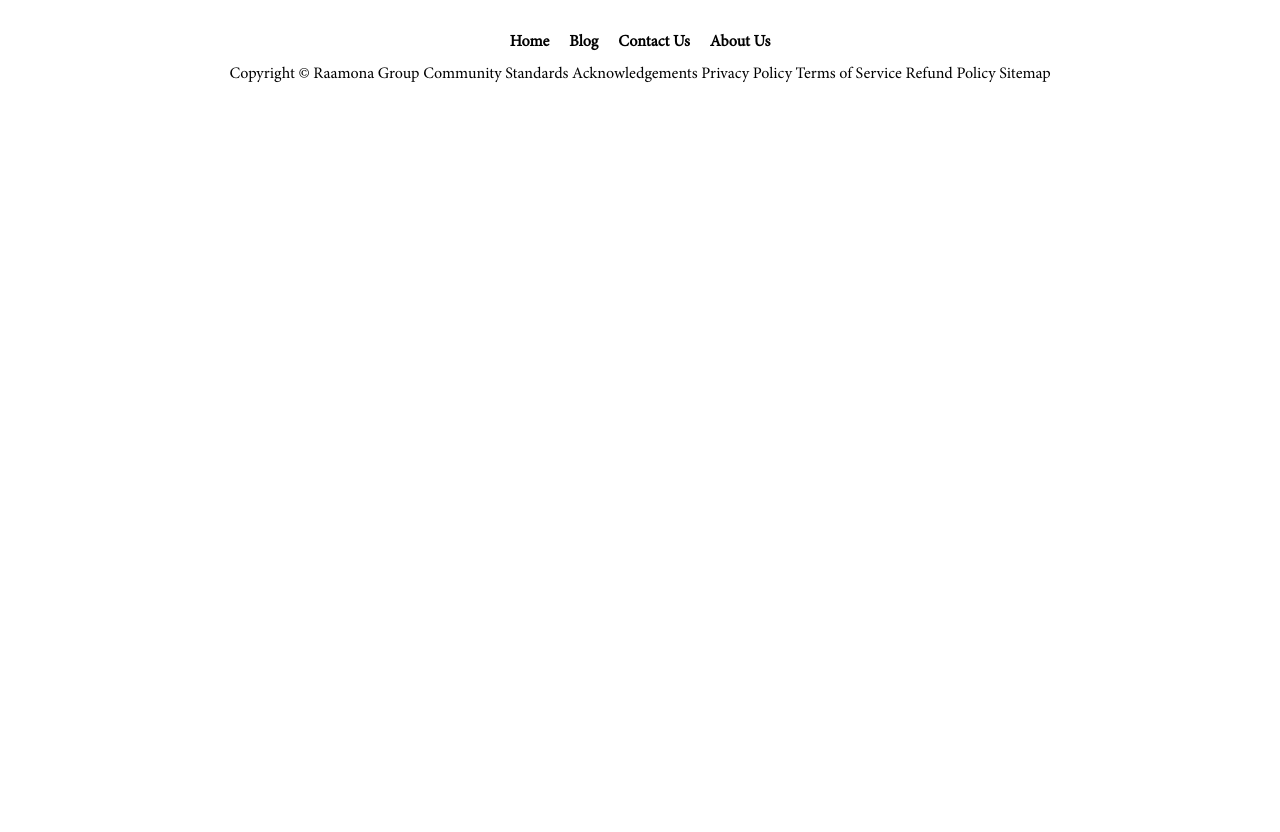
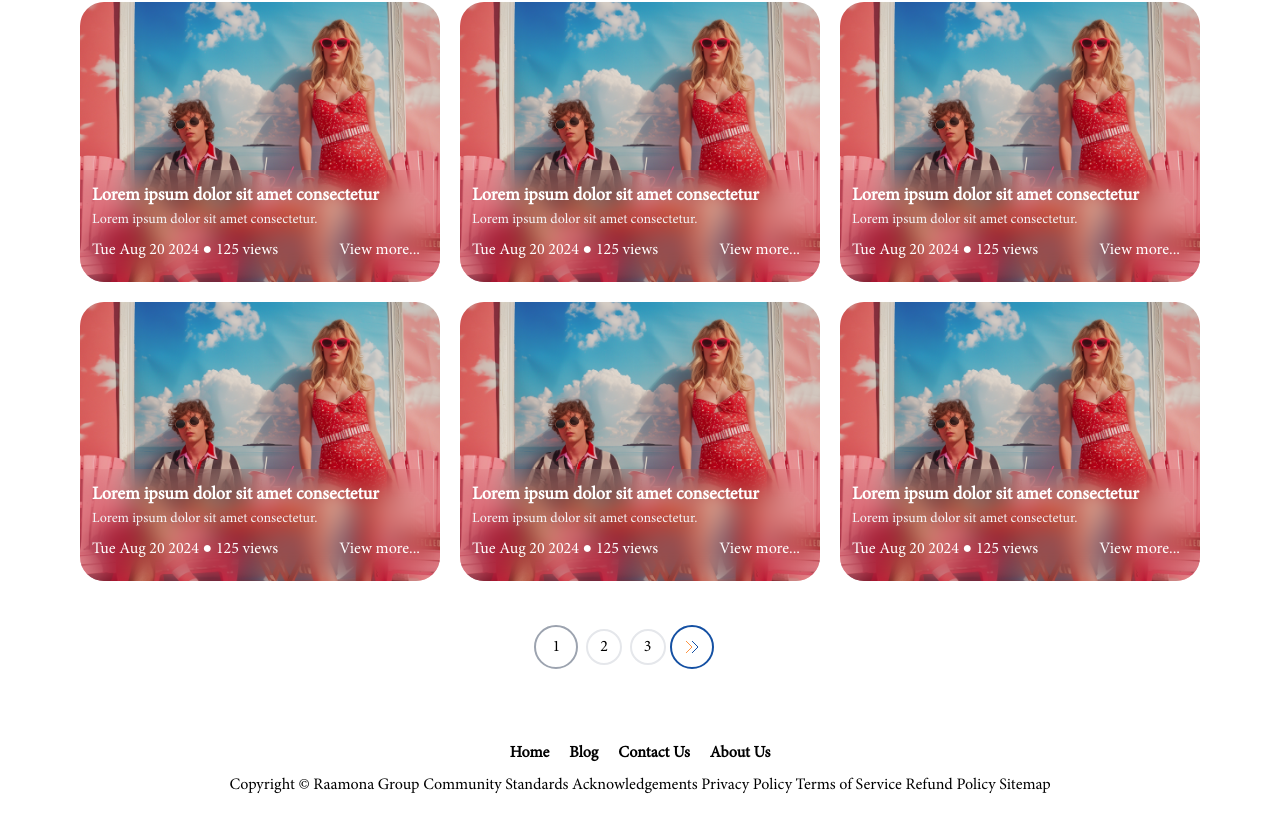
Before and after one commit to zahra-hsb/raamona-parallax, a Next.js app: page /blog in a window 1280 px wide. Shown: the part 1522-2354 px from the top of the page. Before the commit the page ends 1648 px from the top, so only its background shows below. Built offline with nearby package versions, Linux system fonts and the light colour scheme.

Commit message:
blog pagination created

```diff
--- a/src/app/blog/page.js
+++ b/src/app/blog/page.js
@@ -1,3 +1,4 @@
+import BlogPagination from "@/components/blogComponents/BlogPagination"
 import BlogSection from "@/components/blogComponents/BlogSection"
 import BlogSlider from "@/components/blogComponents/BlogSlider"
 import Header from "@/components/globalComponents/Header"
@@ -10,6 +11,7 @@ const blog = () => {
             <Header style={'w-[90%] fixed z-50'} />
             <BlogSlider />
             <BlogSection />
+            <BlogPagination />
             <Footer isShow={false} />
         </>
     )
--- /dev/null
+++ b/src/components/blogComponents/BlogPagination/index.jsx
@@ -0,0 +1,109 @@
+'use client';
+import Image from "next/image";
+import blog from '../../../../public/images/blog/Property 1=Default.png';
+import DateAndViews from "@/components/globalComponents/DateAndViews";
+import { useEffect, useState } from "react";
+import Button from "@/components/globalComponents/Button";
+import next from '../../../../public/icons/Expand_right_double_light.svg'
+
+const BlogPagination = () => {
+    const postsPerPage = 6;
+    const [currentPage, setCurrentPage] = useState(1);
+    const [date, setDate] = useState('');
+
+    useEffect(() => {
+        const now = new Date();
+        const t = now.toDateString();
+        console.log(t);
+        setDate(t);
+    }, []);
+
+    const array = [
+        { image: blog, title: 'Lorem ipsum dolor sit amet consectetur', text: 'Lorem ipsum dolor sit amet consectetur.', date: date },
+        { image: blog, title: 'Lorem ipsum dolor sit amet consectetur', text: 'Lorem ipsum dolor sit amet consectetur.', date: date },
+        { image: blog, title: 'Lorem ipsum dolor sit amet consectetur', text: 'Lorem ipsum dolor sit amet consectetur.', date: date },
+        { image: blog, title: 'Lorem ipsum dolor sit amet consectetur', text: 'Lorem ipsum dolor sit amet consectetur.', date: date },
+        { image: blog, title: 'Lorem ipsum dolor sit amet consectetur', text: 'Lorem ipsum dolor sit amet consectetur.', date: date },
+        { image: blog, title: 'Lorem ipsum dolor sit amet consectetur', text: 'Lorem ipsum dolor sit amet consectetur.', date: date },
+        { image: blog, title: 'Lorem ipsum dolor sit amet consectetur', text: 'Lorem ipsum dolor sit amet consectetur.', date: date },
+        { image: blog, title: 'Lorem ipsum dolor sit amet consectetur', text: 'Lorem ipsum dolor sit amet consectetur.', date: date },
+        { image: blog, title: 'Lorem ipsum dolor sit amet consectetur', text: 'Lorem ipsum dolor sit amet consectetur.', date: date },
+        { image: blog, title: 'Lorem ipsum dolor sit amet consectetur', text: 'Lorem ipsum dolor sit amet consectetur.', date: date },
+        { image: blog, title: 'Lorem ipsum dolor sit amet consectetur', text: 'Lorem ipsum dolor sit amet consectetur.', date: date },
+        { image: blog, title: 'Lorem ipsum dolor sit amet consectetur', text: 'Lorem ipsum dolor sit amet consectetur.', date: date },
+        { image: blog, title: 'Lorem ipsum dolor sit amet consectetur', text: 'Lorem ipsum dolor sit amet consectetur.', date: date },
+        { image: blog, title: 'Lorem ipsum dolor sit amet consectetur', text: 'Lorem ipsum dolor sit amet consectetur.', date: date },
+        { image: blog, title: 'Lorem ipsum dolor sit amet consectetur', text: 'Lorem ipsum dolor sit amet consectetur.', date: date },
+        { image: blog, title: 'Lorem ipsum dolor sit amet consectetur', text: 'Lorem ipsum dolor sit amet consectetur.', date: date },
+        { image: blog, title: 'Lorem ipsum dolor sit amet consectetur', text: 'Lorem ipsum dolor sit amet consectetur.', date: date },
+        { image: blog, title: 'Lorem ipsum dolor sit amet consectetur', text: 'Lorem ipsum dolor sit amet consectetur.', date: date },
+    ];
+
+    const totalPages = Math.ceil(array.length / postsPerPage);
+
+    const indexOfLastPost = currentPage * postsPerPage;
+    const indexOfFirstPost = indexOfLastPost - postsPerPage;
+    const currentPosts = array.slice(indexOfFirstPost, indexOfLastPost);
+
+    const handleNextPage = () => {
+        if (currentPage < totalPages) {
+            setCurrentPage(currentPage + 1);
+        }
+    };
+
+    const handlePrevPage = () => {
+        if (currentPage > 1) {
+            setCurrentPage(currentPage - 1);
+        }
+    };
+
+    return (
+        <>
+            <section className="px-20 py-5 grid gap-5 grid-cols-3">
+                {currentPosts.length > 0 ? currentPosts.map((item, index) => (
+                    <div key={index} className="relative overflow-hidden rounded-3xl text-white w-full">
+                        <Image src={item.image} alt="raamona blog" className="w-full" />
+                        <div className="absolute w-full z-20 bottom-0 backdrop-blur-md p-3">
+                            <h3 className="text-lg">{item.title}</h3>
+                            <p className="text-sm text-gray-100">{item.text}</p>
+                            <div className="flex justify-between items-center">
+                                <DateAndViews date={item.date} style={'text-white !mt-0'} />
+                                <Button style={'text-white !bg-transparent !p-2'} text={'View more...'} />
+                            </div>
+                        </div>
+                    </div>
+                )) : (
+                    <div>There are no blogs here...</div>
+                )}
+            </section>
+            <div className="flex justify-center items-center px-20 py-5">
+                <button
+                    onClick={handlePrevPage}
+                    disabled={currentPage === 1}
+                    className={`p-2 border-2 rounded-full ${currentPage === 1 ? `border-gray-400 opacity-0 translate-x-10` : `border-blue`} transition-all duration-300`}>
+                    <Image className="rotate-180" src={next} alt="" />
+                </button>
+
+                <span className={` ${currentPage === 1 ? `-translate-x-10` : ``} transition-all duration-300`}>
+                    {Array.from({ length: totalPages }, (_, index) => (
+                    <button
+                        key={index}
+                        onClick={() => setCurrentPage(index + 1)}
+                        className={`border rounded ${currentPage !== index + 1 ? 'rounded-full px-3 py-1 border-2 ' : 'border-gray-400 rounded-full px-4 border-2 py-2'} transition-all duration-300 m-1 ${currentPage > 2 }`}>
+                        {index + 1}
+                    </button>
+                ))}
+                </span>
+
+                <button
+                    onClick={handleNextPage}
+                    disabled={currentPage === totalPages}
+                    className={`p-2 border-2 rounded-full ${currentPage === totalPages ? `border-gray-400` : `border-blue`} ${currentPage === 1 ? `-translate-x-10` : ``} transition-all duration-300`}>
+                    <Image className="" src={next} alt="" />
+                </button>
+            </div>
+        </>
+    );
+}
+
+export default BlogPagination;
--- a/src/components/globalComponents/Button/index.jsx
+++ b/src/components/globalComponents/Button/index.jsx
@@ -1,7 +1,7 @@
-const Button = ({ text, style }) => {
+const Button = ({ text, style, onClick, disabled }) => {
     return (
         <>
-            <button className={`bg-blue text-white py-2 px-6 flex items-center justify-center gap-2 rounded-md ${style}`}>{text}</button>
+            <button onClick={onClick} disabled={disabled} className={`bg-blue text-white py-2 px-6 flex items-center justify-center gap-2 rounded-md ${style}`}>{text}</button>
         </>
     )
 }
```
Also changed, not shown: public/icons/Expand_right_double_light.svg (added).
